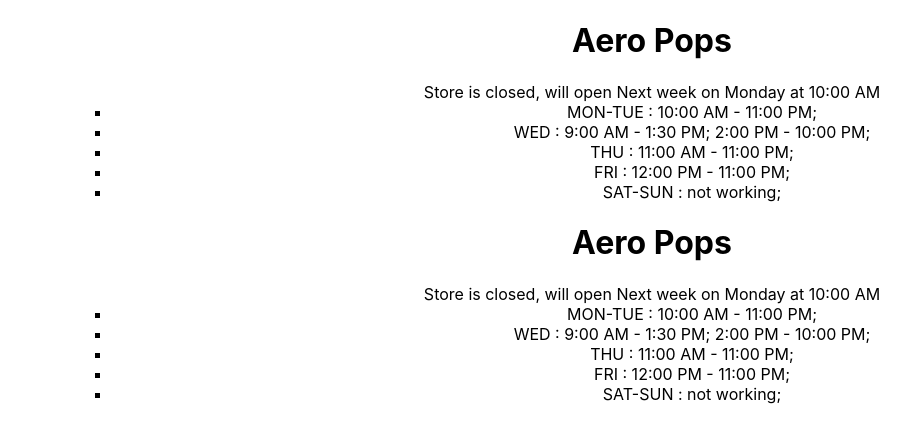
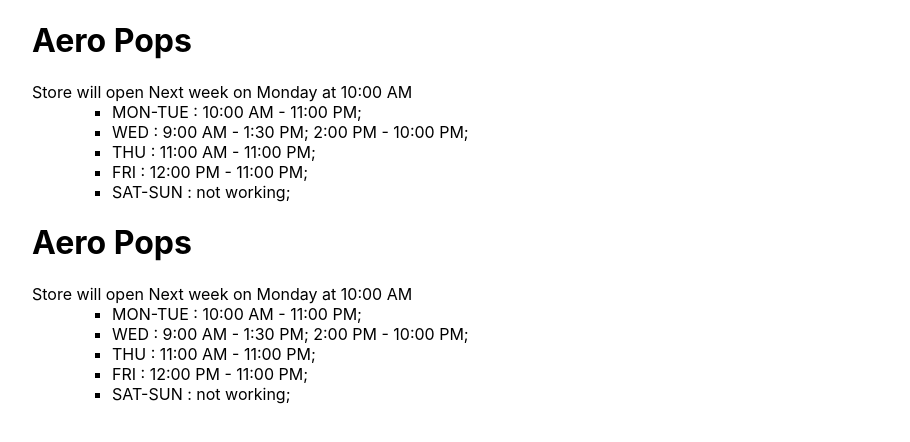
Before and after one commit to palzuncoff/bareburger-test, a React (Create React App) app: page / in a window 1280 px wide. Shown: the top 442 px of the page, without its empty margins (8-918 px from the left). Built offline with nearby package versions, Linux system fonts and the light colour scheme.

Commit message:
Create admin page

```diff
--- a/package.json
+++ b/package.json
@@ -9,6 +9,7 @@
     "prop-types": "^15.6.2",
     "react": "^16.7.0",
     "react-dom": "^16.7.0",
+    "react-router-dom": "^4.3.1",
     "react-scripts": "2.1.1"
   },
   "scripts": {
--- a/src/App.js
+++ b/src/App.js
@@ -1,13 +1,16 @@
 import React, { Component } from 'react';
 import StoresList from './components/stores-list'
+import Admin from './components/admin'
+import { Route, Switch } from 'react-router-dom';
 import './App.css';
 
 class App extends Component {
   render() {
     return (
-      <div className="App">
-          <StoresList />
-      </div>
+      <Switch>
+          <Route path="/admin" component={Admin}/>
+          <Route path="/" component={StoresList} />
+      </Switch>
     );
   }
 }
--- /dev/null
+++ b/src/components/admin.js
@@ -0,0 +1,11 @@
+import React, { Component } from 'react';
+
+class Admin extends Component {
+    render() {
+        return (
+            <div>Admin</div>
+        )
+    }
+}
+
+export default Admin;
--- a/src/components/open-indicator.js
+++ b/src/components/open-indicator.js
@@ -5,7 +5,7 @@
 class OpenIndicator extends Component {
     render() {
         return (
-            <span>{isInWorkingHours(this.props.schedule) ? 'open' : 'closed, will open '}</span>
+            <span>{isInWorkingHours(this.props.schedule) ? ' is open' : ' will open '}</span>
         );
     }
 }
--- a/src/components/store.js
+++ b/src/components/store.js
@@ -9,7 +9,10 @@
         return (
             <div>
                 <h1>{this.props.name}</h1>
-                <div>Store is <OpenIndicator schedule={this.props.schedule}/> <WhenOpen schedule={this.props.schedule} /></div>
+                <div>Store
+                    <OpenIndicator schedule={this.props.schedule}/>
+                    <WhenOpen schedule={this.props.schedule} />
+                </div>
                 <ul>
                     {<Schedule schedule={this.props.schedule}/>}
                 </ul>
@@ -31,15 +34,7 @@
 
 Store.propTypes = {
     name: PropTypes.string,
-    schedule: PropTypes.shape({
-        mon: PropTypes.arrayOf(PropTypes.shape({})),
-        tue: PropTypes.arrayOf(PropTypes.shape({})),
-        wed: PropTypes.arrayOf(PropTypes.shape({})),
-        thu: PropTypes.arrayOf(PropTypes.shape({})),
-        fri: PropTypes.arrayOf(PropTypes.shape({})),
-        sat: PropTypes.arrayOf(PropTypes.shape({})),
-        sun: PropTypes.arrayOf(PropTypes.shape({})),
-    })
+    schedule: PropTypes.shape({})
 };
 
 export default Store;
--- a/src/index.js
+++ b/src/index.js
@@ -1,10 +1,11 @@
 import React from 'react';
 import ReactDOM from 'react-dom';
+import { BrowserRouter } from 'react-router-dom';
 import './index.css';
 import App from './App';
 import * as serviceWorker from './serviceWorker';
 
-ReactDOM.render(<App />, document.getElementById('root'));
+ReactDOM.render(<BrowserRouter><App /></BrowserRouter>, document.getElementById('root'));
 
 // If you want your app to work offline and load faster, you can change
 // unregister() to register() below. Note this comes with some pitfalls.
```
Also changed, not shown: 1 other file (tests, documents, lock files or other folders).
